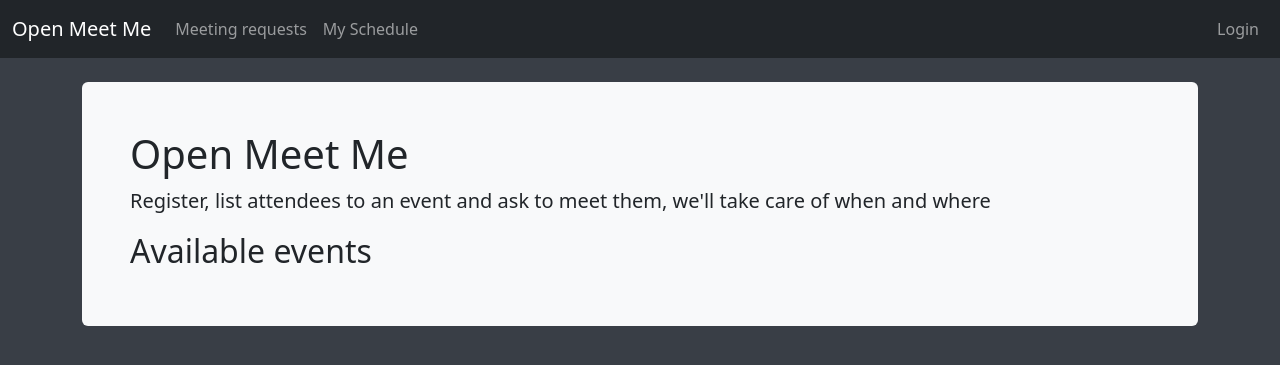
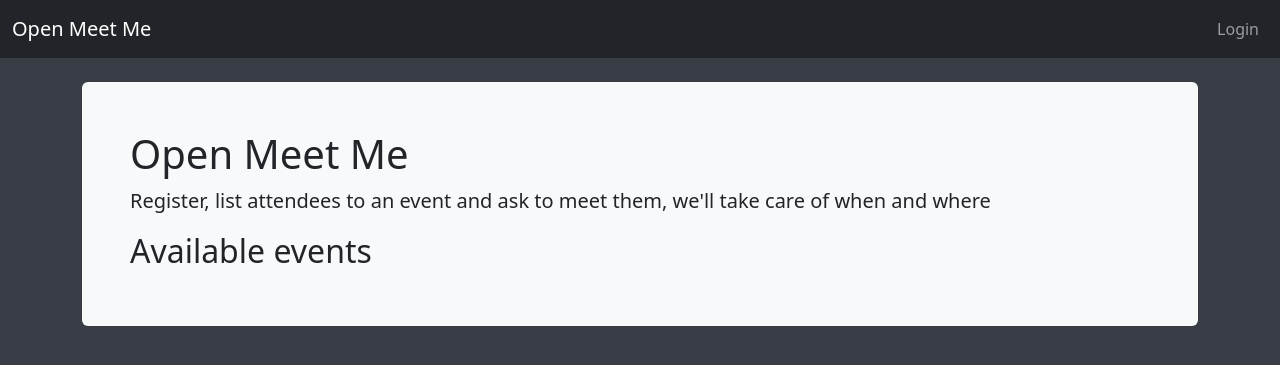
Before and after one commit to icovada/open-meetme-tool, a Django app: page / in a window 1280 px wide. Shown: the top 365 px of the page. Run offline with Django 4.2, Linux system fonts and the light colour scheme; data that the repository does not hold is empty.

Commit message:
Add center block in menu

```diff
--- a/meetme/meetme_app/templates/meetme_app/layout.html
+++ b/meetme/meetme_app/templates/meetme_app/layout.html
@@ -29,15 +29,10 @@
         <span class="navbar-toggler-icon"></span>
       </button>
       <div class="collapse navbar-collapse" id="navbarCollapse">
-        <ul class="navbar-nav me-auto mb-2 mb-md-0">
-          <li class="nav-item">
-            <a class="nav-link" href="/meeting_requests">Meeting requests</a>
-          </li>
-          <li class="nav-item">
-            <a class="nav-link" href="/my_schedule">My Schedule</a>
-          </li>
+        <ul class="navbar-nav mx-auto">
+          {% block navbarcenter %}{% endblock %}
         </ul>
-        <ul class="navbar-nav me-right mb-2 mb-md-0">
+        <ul class="navbar-nav mx-end">
           {% if user.is_authenticated %}
           <button class="btn btn-link nav-link dropdown-toggle" type="button" data-bs-toggle="dropdown" data-bs-display="static">{{user}}</button>
           <ul class="dropdown-menu dropdown-menu-end" data-bs-popper="static">
```
